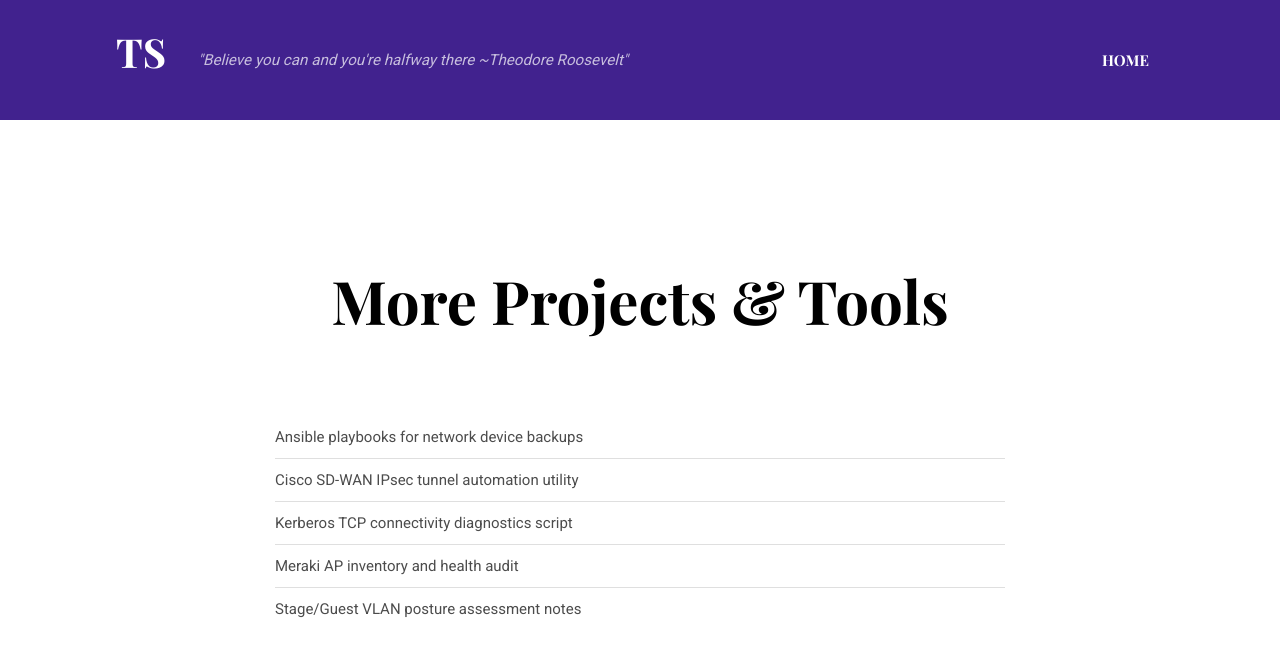
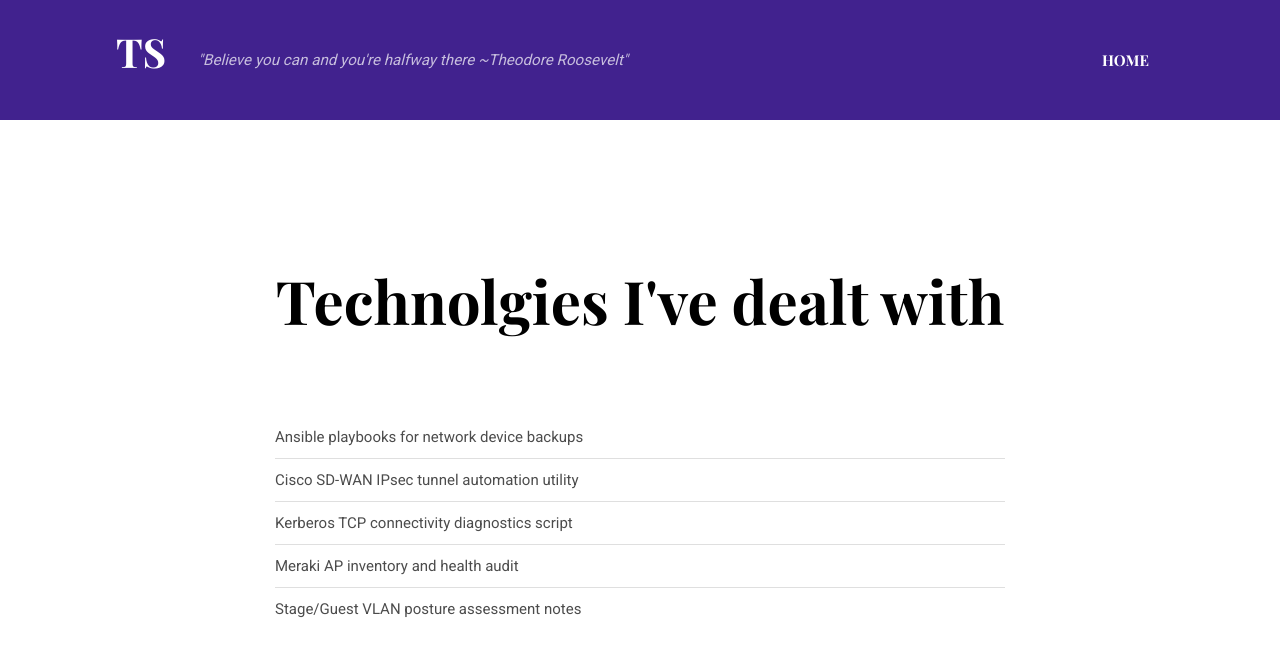
Before and after one commit to swid-tom/swid-tom.github.io, a Jekyll site: the page built from index.html, in a window 1280 px wide and 900 px high, scrolled down 3896 px, cut to the strip 0-766 px from the top of the window. Shown: the top 657 px of the strip. Built offline with Jekyll 4.4.1, drawn with Linux system fonts in a browser that asks for light colours.

Commit message:
Update portfolio-section.html

```diff
--- a/_includes/portfolio-section.html
+++ b/_includes/portfolio-section.html
@@ -31,7 +31,7 @@
   <div class="container">
     <div class="row">
       <div class="col-12 text-center">
-        <h2 class="section-title">More Projects & Tools</h2>
+        <h2 class="section-title">Technolgies I've dealt with</h2>
       </div>
     </div>
 
```
